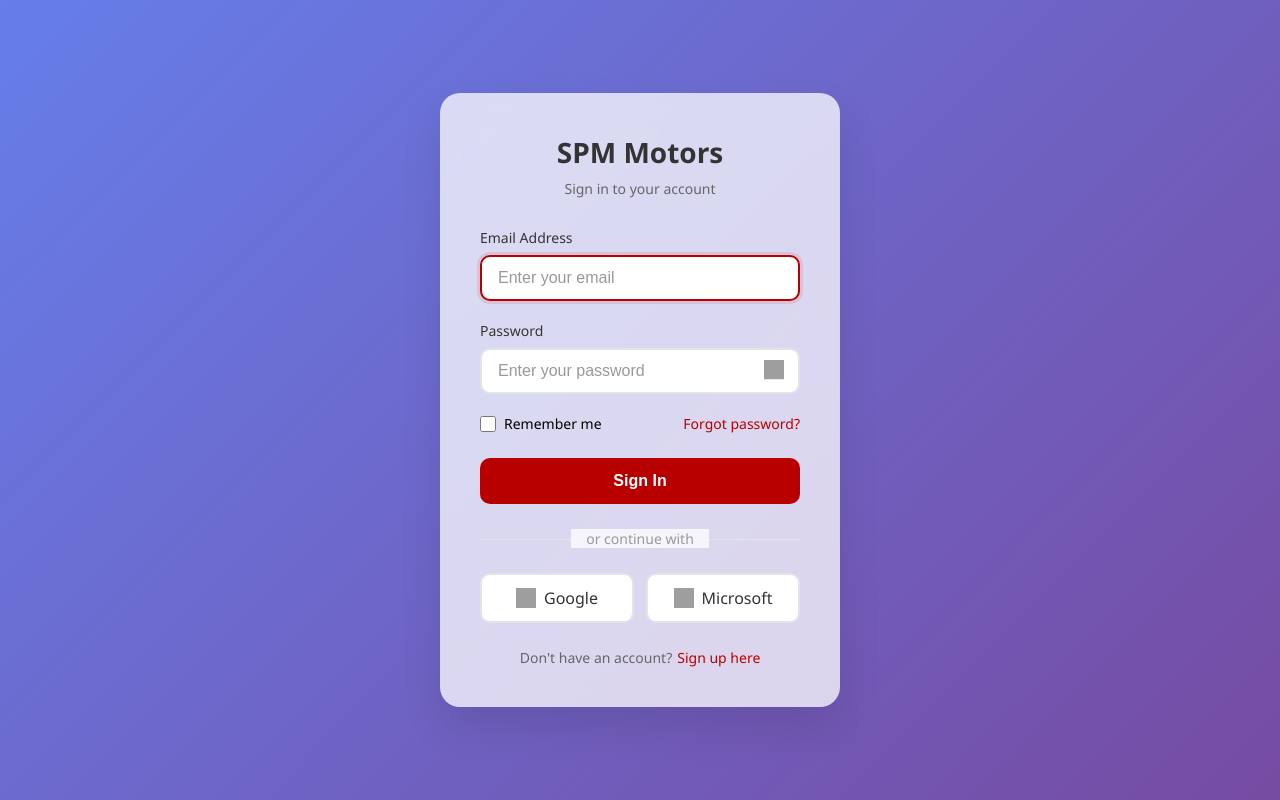
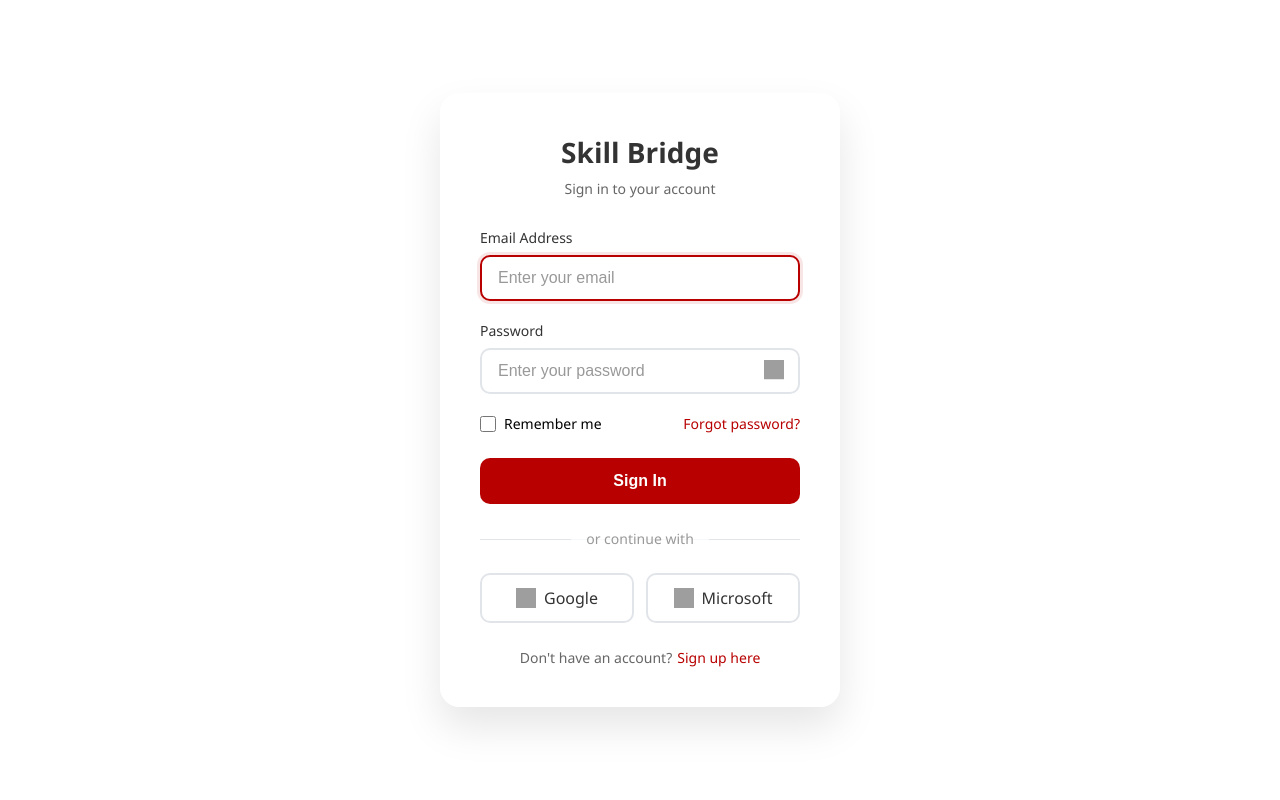
Before and after one commit to YushengShi/Skill-Bridge, a React (Vite) app in the folder frontend/: page /login in a window 1280 px wide. Built offline with nearby package versions, Linux system fonts and the light colour scheme; grey boxes are pictures that could not be loaded.

Commit message:
fixed login page error, changed navigation

```diff
--- a/frontend/src/App.jsx
+++ b/frontend/src/App.jsx
@@ -22,7 +22,7 @@ function App() {
           path="/login"
           element={
             isAuthenticated ? (
-              <Navigate to="/home" replace />
+              <Navigate to="/teacherhome" replace />
             ) : (
               <Login setIsAuthenticated={setIsAuthenticated} />
             )
@@ -39,6 +39,16 @@ function App() {
           }
         />
         <Route path="/checkout" element={<PaymentForm />} />
+        <Route
+          path="/teacherhome"
+          element={
+            isAuthenticated ? (
+              <TeacherHome setIsAuthenticated={setIsAuthenticated} />
+            ) : (
+              <Navigate to="/login" replace />
+            )
+          }
+        />
         <Route path="/teachers" element={<TeacherHome />} />
 
         <Route path="/" element={<Navigate to="/login" replace />} />
--- a/frontend/src/components/Login.css
+++ b/frontend/src/components/Login.css
@@ -4,10 +4,7 @@
   align-items: center;
   justify-content: center;
   padding: 20px;
-  background: linear-gradient(135deg, #667eea 0%, #764ba2 100%);
-  /* If you have a background image, uncomment and update the path:
-  background: url('/ducati_bg.jpg') center center/cover no-repeat fixed;
-  */
+  background: white; /*for image background: url('background.jpg') center center/cover no-repeat fixed;*/
   font-family: 'Segoe UI', Tahoma, Geneva, Verdana, sans-serif;
 }
 
--- a/frontend/src/components/Login.jsx
+++ b/frontend/src/components/Login.jsx
@@ -226,7 +226,7 @@ function Login({ setIsAuthenticated }) {
         }
         setTimeout(() => {
           setIsAuthenticated(true)
-          navigate('/home')
+          navigate('/teacherhome') /* for home page, navigate('/home')*/
         }, 1500)
       } else {
         setErrorMessage('Invalid email or password. Please try again.')
@@ -306,7 +306,7 @@ function Login({ setIsAuthenticated }) {
     <div className="login-wrapper">
       <div className="login-container">
       <div className="login-header">
-        <h1 className="login-title">SPM Motors</h1>
+        <h1 className="login-title">Skill Bridge</h1>
         <p className="login-subtitle">
           {isSignupMode ? 'Create your account' : 'Sign in to your account'}
         </p>
```
